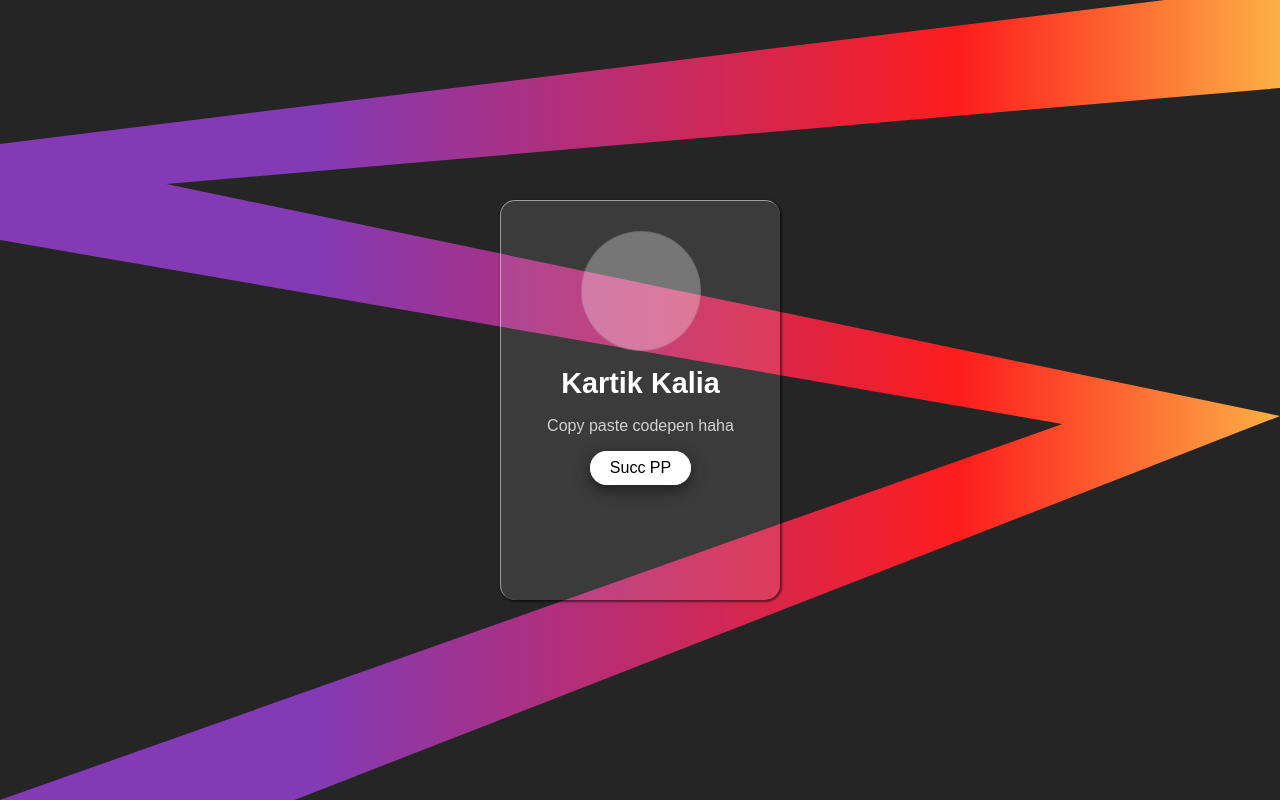
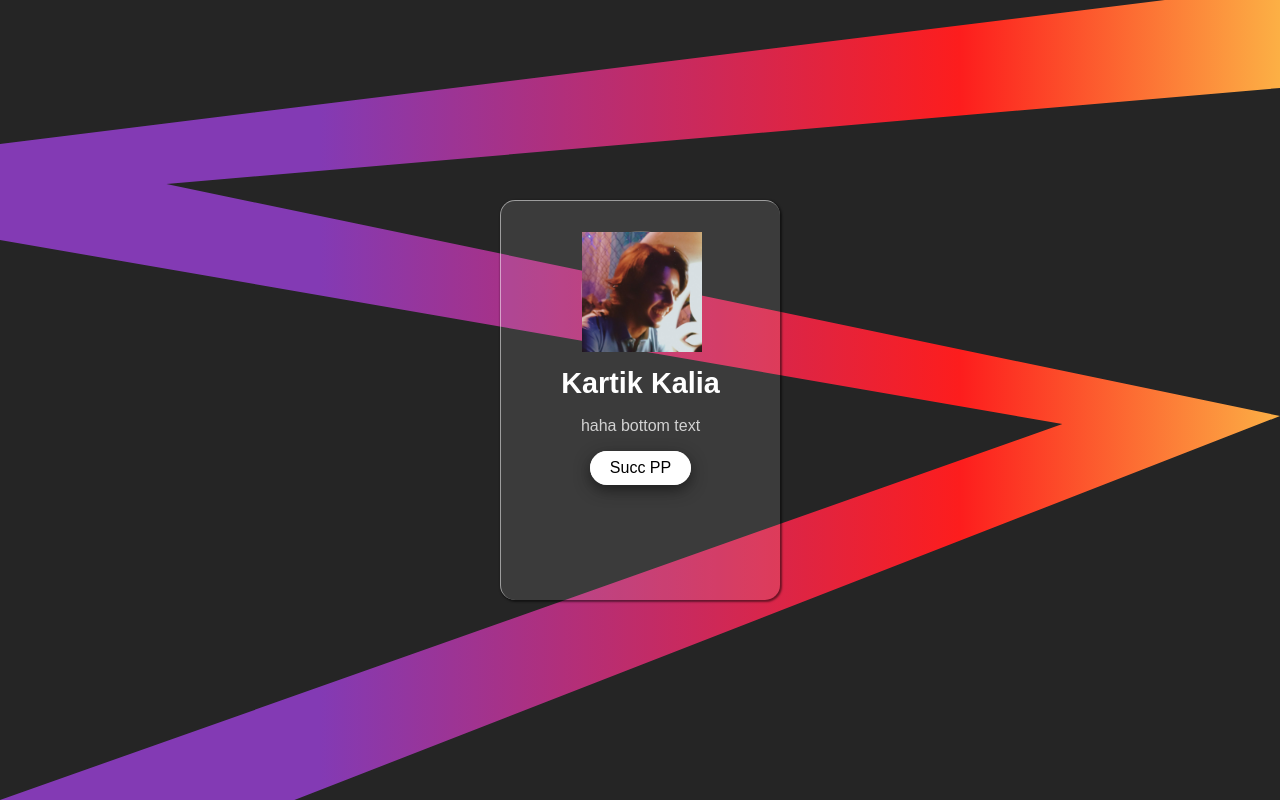
Before and after one commit to BhinTatta/Pirated-Courses, a plain HTML site: page creator.html in a window 1280 px wide. Drawn offline with Linux system fonts and the light colour scheme; a web font is replaced by a local one.

Commit message:
Update creator.html

```diff
--- a/creator.html
+++ b/creator.html
@@ -10,9 +10,9 @@
 <body>
 
   <div class="card">
-    <div class="img" src="kartik.jpeg"></div>
+    <div class="img""> <img src="kartik.jpeg" class="foto" width="120px"></div>
     <h2>Kartik Kalia</h2>
-    <p>Copy paste codepen haha
+    <p>haha bottom text
     </p>
     <a href="#">Succ PP</a>
   </div>
```
